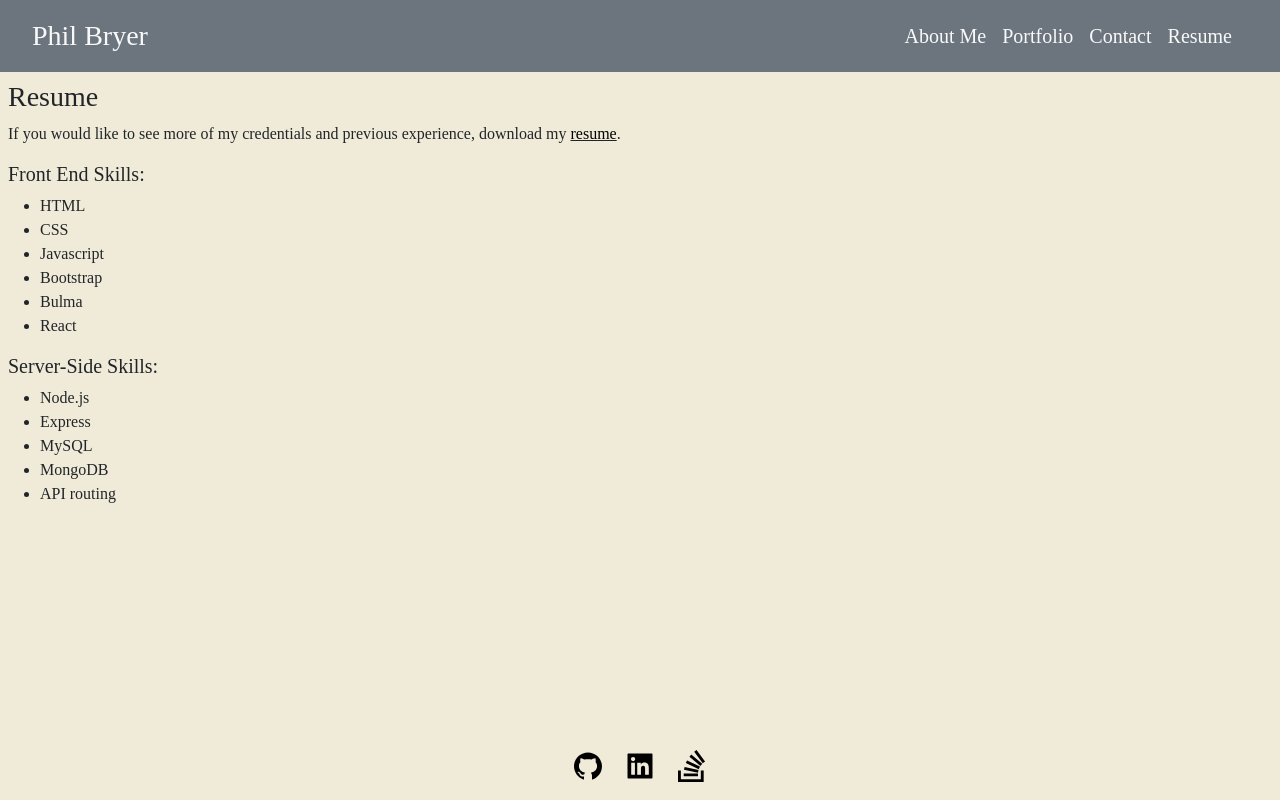
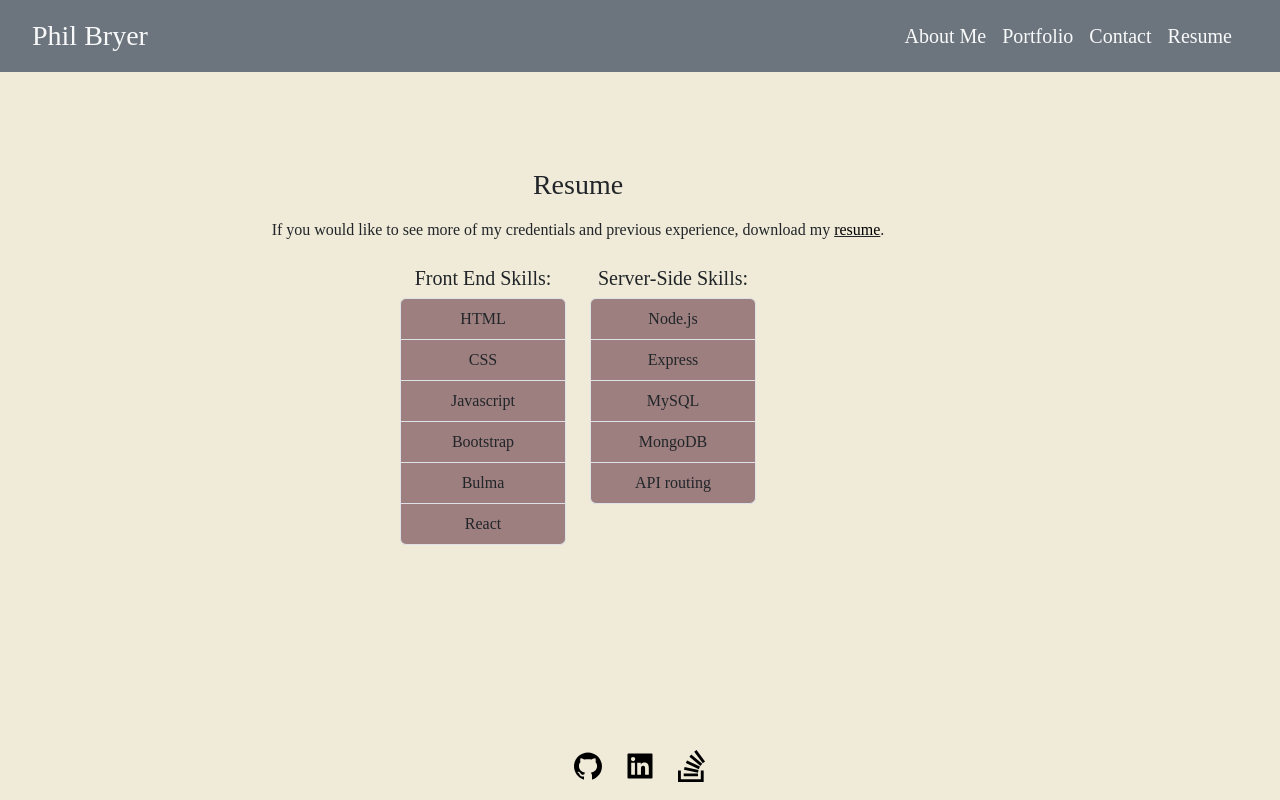
Before and after one commit to pb1983/New-Portfolio, a React (Vite) app: page /Resume in a window 1280 px wide. Built offline with nearby package versions, Linux system fonts and the light colour scheme.

Commit message:
Finalized styling

```diff
--- a/src/App.css
+++ b/src/App.css
@@ -53,3 +53,13 @@ a:visited {
 .about-container {
   margin-top: 120px;
 }
+
+.list-color {
+  background-color: rgb(109, 18, 18);
+}
+
+.list-group-item{
+  background-color: rgb(157, 127, 127) !important;
+border-color: #080808;
+
+}
--- a/src/pages/contact.jsx
+++ b/src/pages/contact.jsx
@@ -4,14 +4,16 @@ export default function Contact() {
 
 
   return (
-        <div className="col-8 mt-2 m-2">
-          <h3>Contact</h3>
-          <p>
+    <div className="container">
+      <div className="row justify-content-center pt-4">
+        <div className="col-12 row justify-content-center pt-4">
+          <h3 className="text-center pt-4 pb-2">Contact</h3>
+          <p className="text-center pb-2">
             If you're interested in contacting me, please fill out the form below. I check my messages often and will get back to you ASAP.
           </p>
-
           <Form></Form>
-
-          </div>
-      );
+        </div>
+      </div>
+    </div>
+  );
 }
--- a/src/pages/resume.jsx
+++ b/src/pages/resume.jsx
@@ -1,29 +1,38 @@
 import MyResume from '../assets/Phil_Bryer_Resume.pdf'
 
 export default function Resume() {
-    return (
-        <div className="mt-2 m-2">
-          <h3>Resume</h3>
-          <p>
+
+  return (
+    <div className="container mt-4 pt-4 m-2">
+      <div className="row justify-content-center text-center">
+        <div className="col-md-12 mt-4">
+          <h3 className='mt-4'>Resume</h3>
+          <p className='pt-2 pb-2'>
             If you would like to see more of my credentials and previous experience, download my <u><a href={MyResume} download>resume</a></u>.
           </p>
+        </div>
+        <div className="col-md-2">
           <h5>Front End Skills:</h5>
-          <ul>
-            <li>HTML</li>
-            <li>CSS</li>
-            <li>Javascript</li>
-            <li>Bootstrap</li>
-            <li>Bulma</li>
-            <li>React</li>
-          </ul>
-          <h5>Server-Side Skills:</h5>
-          <ul>
-            <li>Node.js</li>
-            <li>Express</li>
-            <li>MySQL</li>
-            <li>MongoDB</li>
-            <li>API routing</li>
+          <ul className='list-group'>
+            <li className='list-group-item'>HTML</li>
+            <li className='list-group-item'>CSS</li>
+            <li className='list-group-item'>Javascript</li>
+            <li className='list-group-item'>Bootstrap</li>
+            <li className='list-group-item'>Bulma</li>
+            <li className='list-group-item'>React</li>
           </ul>
         </div>
-      );
+        <div className="col-md-2">
+          <h5>Server-Side Skills:</h5>
+          <ul className='list-group'>
+            <li className='list-group-item'>Node.js</li>
+            <li className='list-group-item'>Express</li>
+            <li className='list-group-item'>MySQL</li>
+            <li className='list-group-item'>MongoDB</li>
+            <li className='list-group-item'>API routing</li>
+          </ul>
+        </div>
+      </div>
+    </div>
+  );
 }
```
